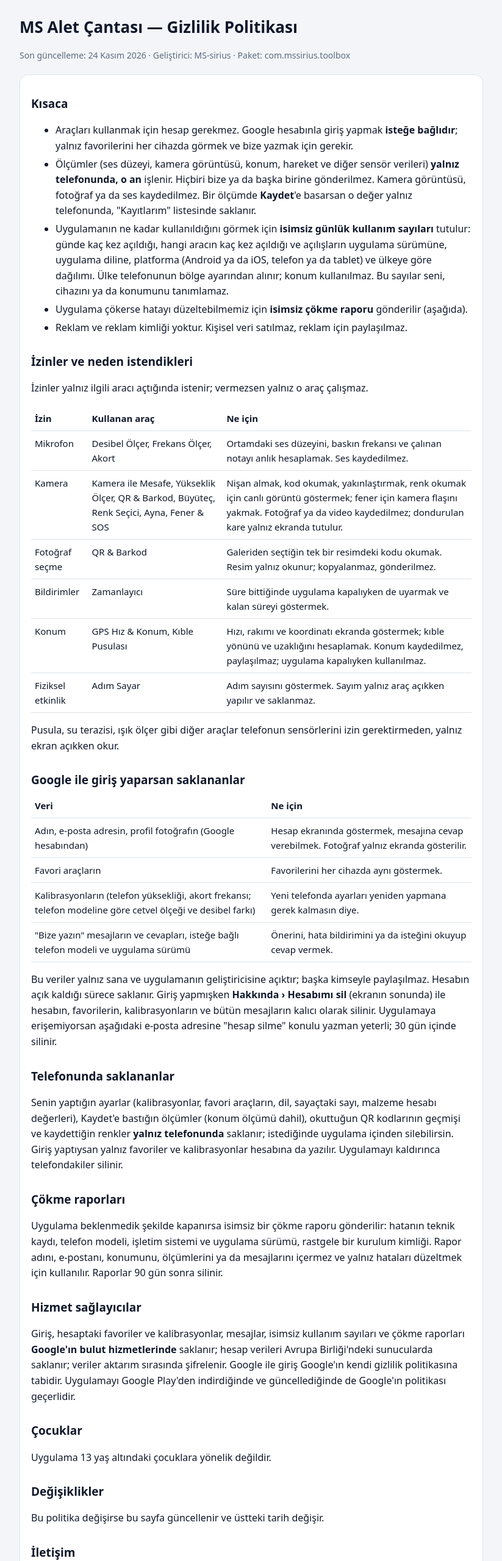
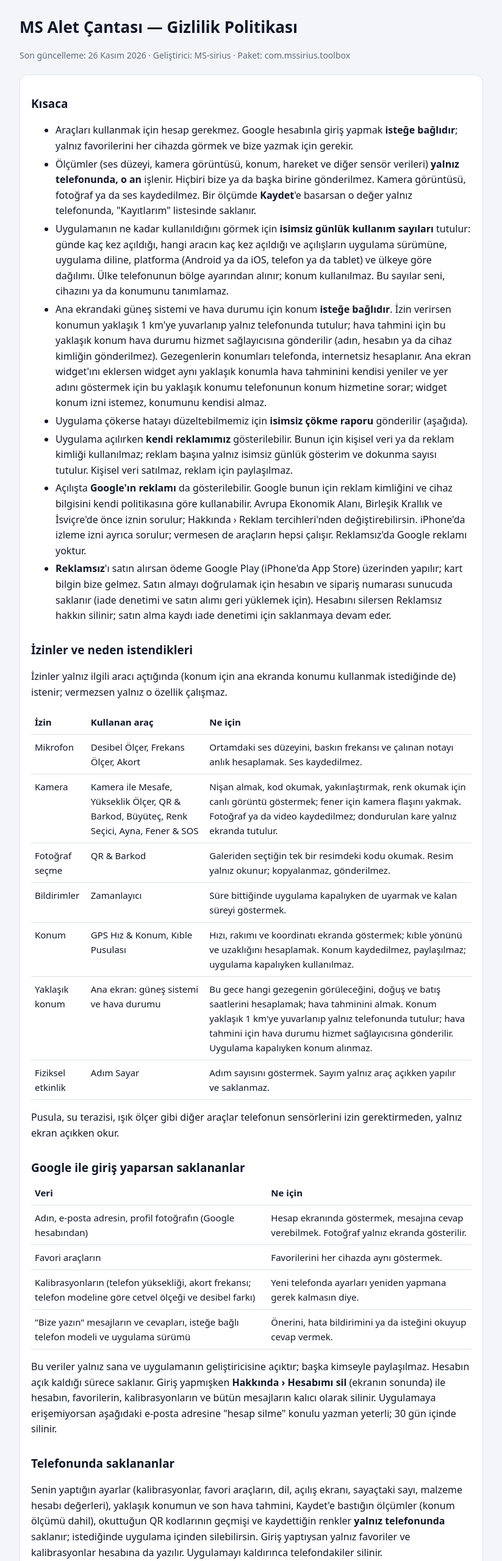
Before and after one commit to MS-sirius/msaletcantasi-gizlilik, a plain HTML site: page index.html in a window 1280 px wide. Shown: the top 2560 px of the page at 61% size, without its empty margins (228-1051 px from the left). Drawn offline with Linux system fonts and the light colour scheme.

Commit message:
Gizlilik politikası: yaklaşık konum ve widget, kendi reklamımız, Google reklamları, Reklamsız satın alma (v0.12)

```diff
--- a/index.html
+++ b/index.html
@@ -20,7 +20,7 @@
 <body>
 <main>
 <h1>MS Alet Çantası — Gizlilik Politikası</h1>
-<p class="muted">Son güncelleme: 24 Kasım 2026 · Geliştirici: MS-sirius · Paket: com.mssirius.toolbox</p>
+<p class="muted">Son güncelleme: 26 Kasım 2026 · Geliştirici: MS-sirius · Paket: com.mssirius.toolbox</p>
 
 <section class="lang">
 <h2>Kısaca</h2>
@@ -34,12 +34,24 @@
     hangi aracın kaç kez açıldığı ve açılışların uygulama sürümüne, uygulama diline, platforma (Android ya da iOS, telefon ya da
     tablet) ve ülkeye göre dağılımı. Ülke telefonunun bölge ayarından alınır; konum kullanılmaz. Bu sayılar seni, cihazını ya da
     konumunu tanımlamaz.</li>
+  <li>Ana ekrandaki güneş sistemi ve hava durumu için konum <b>isteğe bağlıdır</b>. İzin verirsen konumun yaklaşık 1 km'ye
+    yuvarlanıp yalnız telefonunda tutulur; hava tahmini için bu yaklaşık konum hava durumu hizmet sağlayıcısına gönderilir (adın,
+    hesabın ya da cihaz kimliğin gönderilmez). Gezegenlerin konumları telefonda, internetsiz hesaplanır. Ana ekran widget'ını
+    eklersen widget aynı yaklaşık konumla hava tahminini kendisi yeniler ve yer adını göstermek için bu yaklaşık konumu telefonunun
+    konum hizmetine sorar; widget konum izni istemez, konumunu kendisi almaz.</li>
   <li>Uygulama çökerse hatayı düzeltebilmemiz için <b>isimsiz çökme raporu</b> gönderilir (aşağıda).</li>
-  <li>Reklam ve reklam kimliği yoktur. Kişisel veri satılmaz, reklam için paylaşılmaz.</li>
+  <li>Uygulama açılırken <b>kendi reklamımız</b> gösterilebilir. Bunun için kişisel veri ya da reklam kimliği kullanılmaz; reklam
+    başına yalnız isimsiz günlük gösterim ve dokunma sayısı tutulur. Kişisel veri satılmaz, reklam için paylaşılmaz.</li>
+  <li>Açılışta <b>Google'ın reklamı</b> da gösterilebilir. Google bunun için reklam kimliğini ve cihaz bilgisini kendi politikasına
+    göre kullanabilir. Avrupa Ekonomik Alanı, Birleşik Krallık ve İsviçre'de önce iznin sorulur; Hakkında › Reklam tercihleri'nden
+    değiştirebilirsin. iPhone'da izleme izni ayrıca sorulur; vermesen de araçların hepsi çalışır. Reklamsız'da Google reklamı yoktur.</li>
+  <li><b>Reklamsız</b>'ı satın alırsan ödeme Google Play (iPhone'da App Store) üzerinden yapılır; kart bilgin bize gelmez.
+    Satın almayı doğrulamak için hesabın ve sipariş numarası sunucuda saklanır (iade denetimi ve satın alımı geri yüklemek için).
+    Hesabını silersen Reklamsız hakkın silinir; satın alma kaydı iade denetimi için saklanmaya devam eder.</li>
 </ul>
 
 <h2>İzinler ve neden istendikleri</h2>
-<p>İzinler yalnız ilgili aracı açtığında istenir; vermezsen yalnız o araç çalışmaz.</p>
+<p>İzinler yalnız ilgili aracı açtığında (konum için ana ekranda konumu kullanmak istediğinde de) istenir; vermezsen yalnız o özellik çalışmaz.</p>
 <table>
   <tr><th>İzin</th><th>Kullanan araç</th><th>Ne için</th></tr>
   <tr><td>Mikrofon</td><td>Desibel Ölçer, Frekans Ölçer, Akort</td><td>Ortamdaki ses düzeyini, baskın frekansı ve çalınan notayı anlık hesaplamak. Ses kaydedilmez.</td></tr>
@@ -47,6 +59,7 @@
   <tr><td>Fotoğraf seçme</td><td>QR &amp; Barkod</td><td>Galeriden seçtiğin tek bir resimdeki kodu okumak. Resim yalnız okunur; kopyalanmaz, gönderilmez.</td></tr>
   <tr><td>Bildirimler</td><td>Zamanlayıcı</td><td>Süre bittiğinde uygulama kapalıyken de uyarmak ve kalan süreyi göstermek.</td></tr>
   <tr><td>Konum</td><td>GPS Hız &amp; Konum, Kıble Pusulası</td><td>Hızı, rakımı ve koordinatı ekranda göstermek; kıble yönünü ve uzaklığını hesaplamak. Konum kaydedilmez, paylaşılmaz; uygulama kapalıyken kullanılmaz.</td></tr>
+  <tr><td>Yaklaşık konum</td><td>Ana ekran: güneş sistemi ve hava durumu</td><td>Bu gece hangi gezegenin görüleceğini, doğuş ve batış saatlerini hesaplamak; hava tahminini almak. Konum yaklaşık 1 km'ye yuvarlanıp yalnız telefonunda tutulur; hava tahmini için hava durumu hizmet sağlayıcısına gönderilir. Uygulama kapalıyken konum alınmaz.</td></tr>
   <tr><td>Fiziksel etkinlik</td><td>Adım Sayar</td><td>Adım sayısını göstermek. Sayım yalnız araç açıkken yapılır ve saklanmaz.</td></tr>
 </table>
 <p>Pusula, su terazisi, ışık ölçer gibi diğer araçlar telefonun sensörlerini izin gerektirmeden, yalnız ekran açıkken okur.</p>
@@ -64,7 +77,7 @@
   aşağıdaki e-posta adresine "hesap silme" konulu yazman yeterli; 30 gün içinde silinir.</p>
 
 <h2>Telefonunda saklananlar</h2>
-<p>Senin yaptığın ayarlar (kalibrasyonlar, favori araçların, dil, sayaçtaki sayı, malzeme hesabı değerleri), Kaydet'e bastığın
+<p>Senin yaptığın ayarlar (kalibrasyonlar, favori araçların, dil, açılış ekranı, sayaçtaki sayı, malzeme hesabı değerleri), yaklaşık konumun ve son hava tahmini, Kaydet'e bastığın
   ölçümler (konum ölçümü dahil), okuttuğun QR kodlarının geçmişi ve kaydettiğin renkler <b>yalnız telefonunda</b> saklanır;
   istediğinde uygulama içinden silebilirsin. Giriş yaptıysan yalnız favoriler ve kalibrasyonlar hesabına da yazılır.
   Uygulamayı kaldırınca telefondakiler silinir.</p>
@@ -78,6 +91,12 @@
 <p>Giriş, hesaptaki favoriler ve kalibrasyonlar, mesajlar, isimsiz kullanım sayıları ve çökme raporları <b>Google'ın bulut hizmetlerinde</b>
   saklanır; hesap verileri Avrupa Birliği'ndeki
   sunucularda saklanır; veriler aktarım sırasında şifrelenir. Google ile giriş Google'ın kendi gizlilik politikasına tabidir.
+  Hava tahmini için yaklaşık konum (yaklaşık 1 km) <b>Norveç Meteoroloji Enstitüsü'nün</b> açık hava durumu hizmetine (Norveç,
+  Avrupa Ekonomik Alanı) gönderilir; istekte adın, hesabın ya da cihaz kimliğin bulunmaz. Kurumun kendi gizlilik koşulları geçerlidir.
+  Widget'taki yer adı için yaklaşık konum telefonunun konum hizmetine (Android'de Google) sorulur.
+  Reklamsız satın alımı, mağazanın (Google Play / App Store) kendi doğrulamasıyla bulut hizmet sağlayıcımızın sunucularında
+  doğrulanır; aktarım sırasında şifrelenir.
+  Google reklamları Google tarafından gösterilir; Google'ın reklam ve gizlilik politikası geçerlidir.
   Uygulamayı Google Play'den indirdiğinde ve güncellediğinde de Google'ın politikası geçerlidir.</p>
 
 <h2>Çocuklar</h2>
@@ -98,8 +117,17 @@
     None of it is sent to us or anyone else. No camera images, photos or audio are saved. If you tap <b>Save</b> on a measurement, that value is kept
     only on your phone, in "My measurements".</li>
   <li>To see how much the app is used, <b>anonymous daily usage counts</b> are kept: how often the app and each tool were opened, broken down by app version, app language, platform (Android or iOS, phone or tablet) and country. The country comes from your phone's region setting; location is not used. These counts do not identify you, your device or your location.</li>
+  <li>Location for the solar system and weather on the home screen is <b>optional</b>. If you allow it, your location is rounded to about 1 km and kept only on your phone; for the forecast this approximate location is sent to the weather service provider (without your name, account or device ID). Planet positions are calculated on your phone, offline. If you add the home screen widget, it refreshes the forecast itself with the same approximate location and asks your phone's location service for the place name; the widget does not ask for location permission and does not get your location itself.</li>
   <li>If the app crashes, an <b>anonymous crash report</b> is sent so we can fix the error (see below).</li>
-  <li>No ads, no advertising ID. Personal data is not sold or shared for advertising.</li>
+  <li><b>Our own ad</b> may be shown when the app opens. No personal data or advertising ID is used for it; only anonymous
+    daily view and tap counts per ad are kept. Personal data is not sold or shared for advertising.</li>
+  <li><b>A Google ad</b> may also be shown when the app opens. For this, Google may use the advertising ID and device
+    information under its own policy. In the European Economic Area, the UK and Switzerland your consent is asked first; you
+    can change it in About › Ad preferences. On iPhone, tracking permission is asked separately; all tools work even if you
+    don't allow it. With Ad-free there are no Google ads.</li>
+  <li>If you buy <b>Ad-free</b>, payment is made through Google Play (App Store on iPhone); your card details never reach us.
+    To verify the purchase, your account and the order number are kept on the server (to check refunds and to restore the
+    purchase). If you delete your account, Ad-free is removed; the purchase record is kept for refund checks.</li>
 </ul>
 <h2>Permissions</h2>
 <ul>
@@ -108,6 +136,7 @@
   <li><b>Photo picker</b> — QR &amp; Barcode: reading the code in a single image you pick. The image is only read; it is not copied or sent.</li>
   <li><b>Notifications</b> — Timer: alerting you when time is up, even if the app is closed, and showing the remaining time.</li>
   <li><b>Location</b> — GPS Speed &amp; Position, Qibla Compass: speed, altitude and coordinates on screen; Qibla direction and distance. Not stored or shared; not used in the background.</li>
+  <li><b>Approximate location</b> — Home screen solar system and weather: which planets are visible tonight, rise and set times, and the weather forecast. Rounded to about 1 km and kept only on your phone; sent to the weather service provider for the forecast. Not used in the background.</li>
   <li><b>Physical activity</b> — Step Counter: step count while the tool is open. Not stored.</li>
 </ul>
 <p>Permissions are requested only when you open the related tool. Other tools read the phone's sensors without permissions, only while on screen.</p>
@@ -116,11 +145,11 @@
   so we can show them on every device and answer you. Only you and the developer can see them. While signed in, <b>About › Delete my account</b> (at the end of the screen) permanently deletes your account, favourites, calibrations and messages;
   if you cannot use the app, email us with the subject "account deletion" and it will be deleted within 30 days.</p>
 <h2>Stored on your device</h2>
-<p>Your settings (calibrations, favourite tools, language, the counter value, material calculator values), measurements you save (including location), the history of scanned QR codes and saved colors are kept <b>only on your phone</b>; you can delete them in the app. If you sign in, only favourites and calibrations are also written to your account. Everything on the phone is removed when you uninstall the app.</p>
+<p>Your settings (calibrations, favourite tools, language, start screen, the counter value, material calculator values), your approximate location and the last forecast, measurements you save (including location), the history of scanned QR codes and saved colors are kept <b>only on your phone</b>; you can delete them in the app. If you sign in, only favourites and calibrations are also written to your account. Everything on the phone is removed when you uninstall the app.</p>
 <h2>Crash reports</h2>
 <p>If the app closes unexpectedly, an anonymous crash report is sent: the technical error log, phone model, operating system and app version, and a random installation ID. It does not contain your name, email, location, measurements or messages and is used only to fix errors. Reports are deleted after 90 days.</p>
 <h2>Service providers</h2>
-<p>Sign-in, favourites and calibrations, messages, anonymous usage counts and crash reports are stored with <b>Google's cloud services</b>; account data is stored on servers in the European Union. Data is encrypted in transit. Google sign-in and Google Play are subject to Google's own privacy policy.</p>
+<p>Sign-in, favourites and calibrations, messages, anonymous usage counts and crash reports are stored with <b>Google's cloud services</b>; account data is stored on servers in the European Union. Data is encrypted in transit. Google sign-in and Google Play are subject to Google's own privacy policy. For the forecast, your approximate location (about 1 km) is sent to the open weather service of the <b>Norwegian Meteorological Institute</b> (Norway, European Economic Area); the request contains no name, account or device ID. The institute's own privacy terms apply. For the home screen widget, the place name is looked up with your phone's location service (Google on Android). Ad-free purchases are verified with the store's own check (Google Play / App Store) on our cloud service provider's servers; data is encrypted in transit. Google ads are shown by Google; Google's advertising and privacy policies apply.</p>
 <h2>Children</h2>
 <p>The app is not directed at children under 13.</p>
 <h2>Contact</h2>
```
